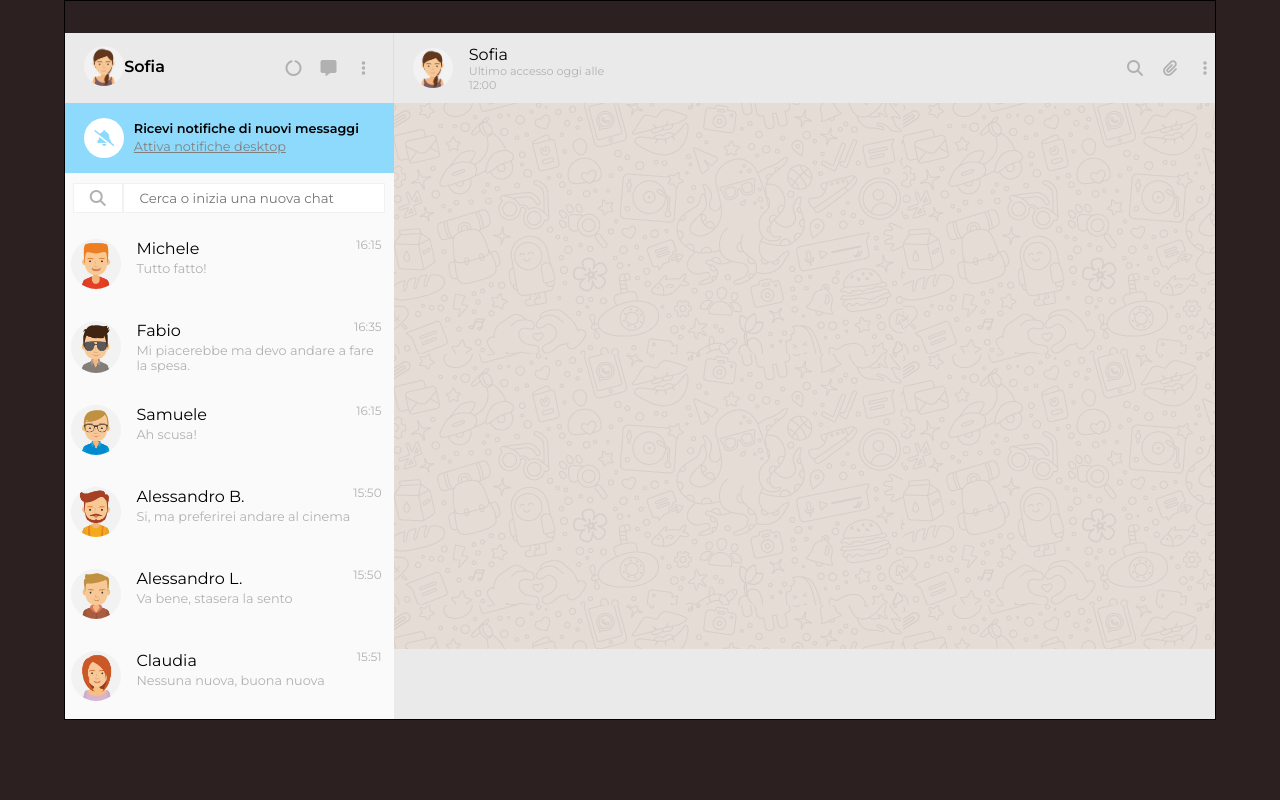
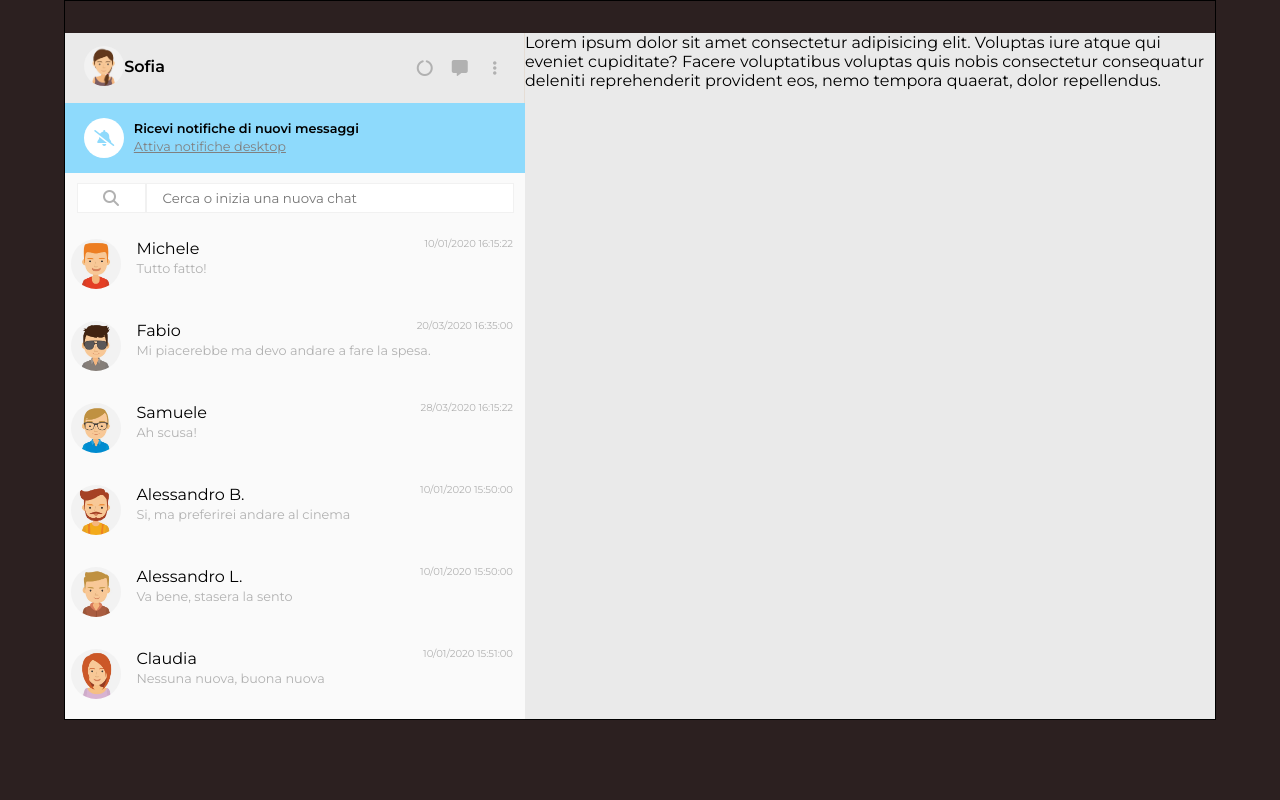
Before and after one commit to AntonioRoccoGit/vue-boolzapp, a plain HTML site: page index.html in a window 1280 px wide. Drawn offline with nearby package versions, Linux system fonts and the light colour scheme.

Commit message:
Revert "added:"
This reverts commit d2ccb404ecca9bc43c9bb199d47da4d68fe27617.

```diff
--- a/css/style.css
+++ b/css/style.css
@@ -74,8 +74,7 @@ ul {
     font-weight: 600;
 }
 
-.recently-message .header ul,
-.current-chat .header ul {
+.recently-message .header ul {
     display: flex;
     height: 100%;
     align-items: center;
@@ -83,15 +82,13 @@ ul {
     color: var(--primary-gray);
 }
 
-.recently-message .header li,
-.current-chat .header li {
+.recently-message .header li {
     cursor: pointer;
     width: 20px;
     text-align: center;
 }
 
-.recently-message .header li:not(:last-child),
-.current-chat .header li:not(:last-child){
+.recently-message .header li:not(:last-child) {
     margin-right: 15px;
 }
 
@@ -101,6 +98,7 @@ ul {
     height: 70px;
     background-color: var(--primary-azure);
     padding: .8rem 1.2rem;
+    flex-wrap: wrap;
     align-items: center;
 }
 
@@ -180,7 +178,7 @@ ul {
 
 .recent-chat-card span {
     position: absolute;
-    font-size: 12px;
+    font-size: 10px;
     color: var(--primary-gray);
     right: 12px;
     top: 14px;
@@ -199,40 +197,9 @@ ul {
 
 /* **************|RIGHT SIDE|************** */
 .current-chat {
-    width: 100%;
+    width: 60%;
 }
 
-.current-chat .header {
-    display: flex;
-}
-
-.curr-chat-info img {
-    width: 40px;
-    border-radius: 50%;
-}
-
-
-.curr-chat-info {
-    height: 70px;
-    display: flex;
-    align-items: center;
-    padding: .8rem 1.2rem;
-}
-
-.body-chat {
-    height: calc(100% - 140px);
-    overflow-y: auto;
-    background-image: url(../img/mine.jpg);
-}
-
-.user-info-txt {
-    padding-left: 1rem;
-}
-
-.user-info-txt p {
-    font-size: .7rem;
-    color: var(--primary-gray );
-}
 /* **************|UTILITIES|************** */
 .input-padding::-webkit-input-placeholder {
     padding-left: 1rem;
--- a/index.html
+++ b/index.html
@@ -73,7 +73,7 @@
                             <div class="name-info">
                                 <h3>{{item.name}}</h3>
                                 <p>{{item.messages[item.messages.length - 1].message}}</p>
-                                <span>{{item.messages[item.messages.length - 1].date.substring(10).slice(0, -3)}}</span>
+                                <span>{{item.messages[item.messages.length - 1].date}}</span>
                             </div>
                         </div>
 
@@ -86,28 +86,9 @@
 
                 <!-- right side -->
                 <section class="current-chat">
-                    <!-- current chat header -->
-                    <div class="header">
-                        <div class="curr-chat-info">
-                            <img src="img/avatar_io.jpg" alt="">
-                            <div class="user-info-txt">
-                                <span class="user-name">Sofia</span>
-                                <p>Ultimo accesso oggi alle 12:00</p>
-                            </div>
-                        </div>
-                        <div class="call-to-action">
-                            <ul>
-                                <li><i class="fa-solid fa-magnifying-glass"></i></li>
-                                <li><i class="fa-solid fa-paperclip"></i></li>
-                                <li><i class="fa-solid fa-ellipsis-vertical"></i></li>
-                            </ul>
-                        </div>
-                    </div>
-                    <!-- /current chat header -->
-
-                    <div class="body-chat">
-
-                    </div>
+                    Lorem ipsum dolor sit amet consectetur adipisicing elit. Voluptas iure atque qui eveniet cupiditate?
+                    Facere voluptatibus voluptas quis nobis consectetur consequatur deleniti reprehenderit provident
+                    eos, nemo tempora quaerat, dolor repellendus.
                 </section>
                 <!-- /right side -->
             </div>
```
